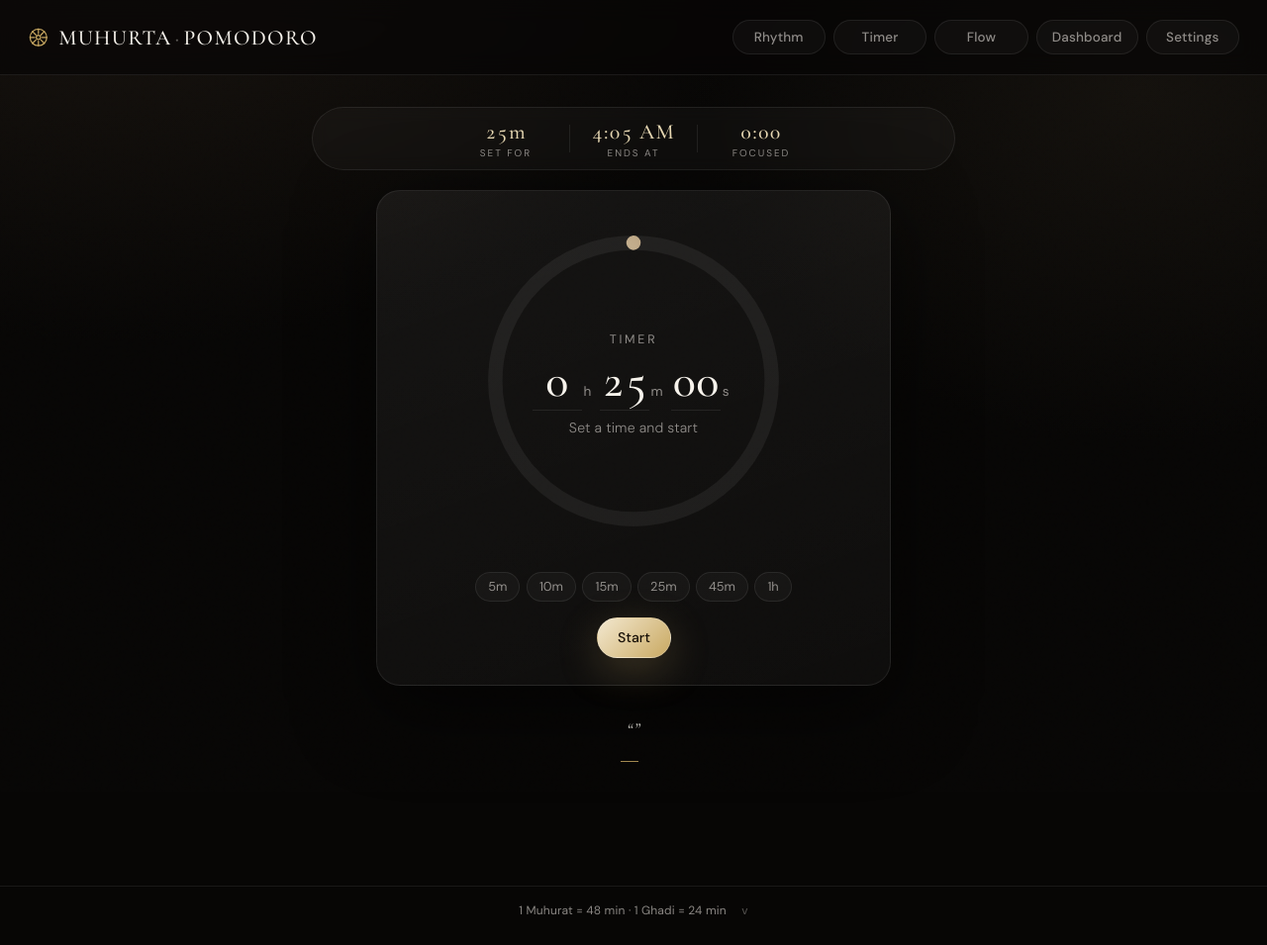
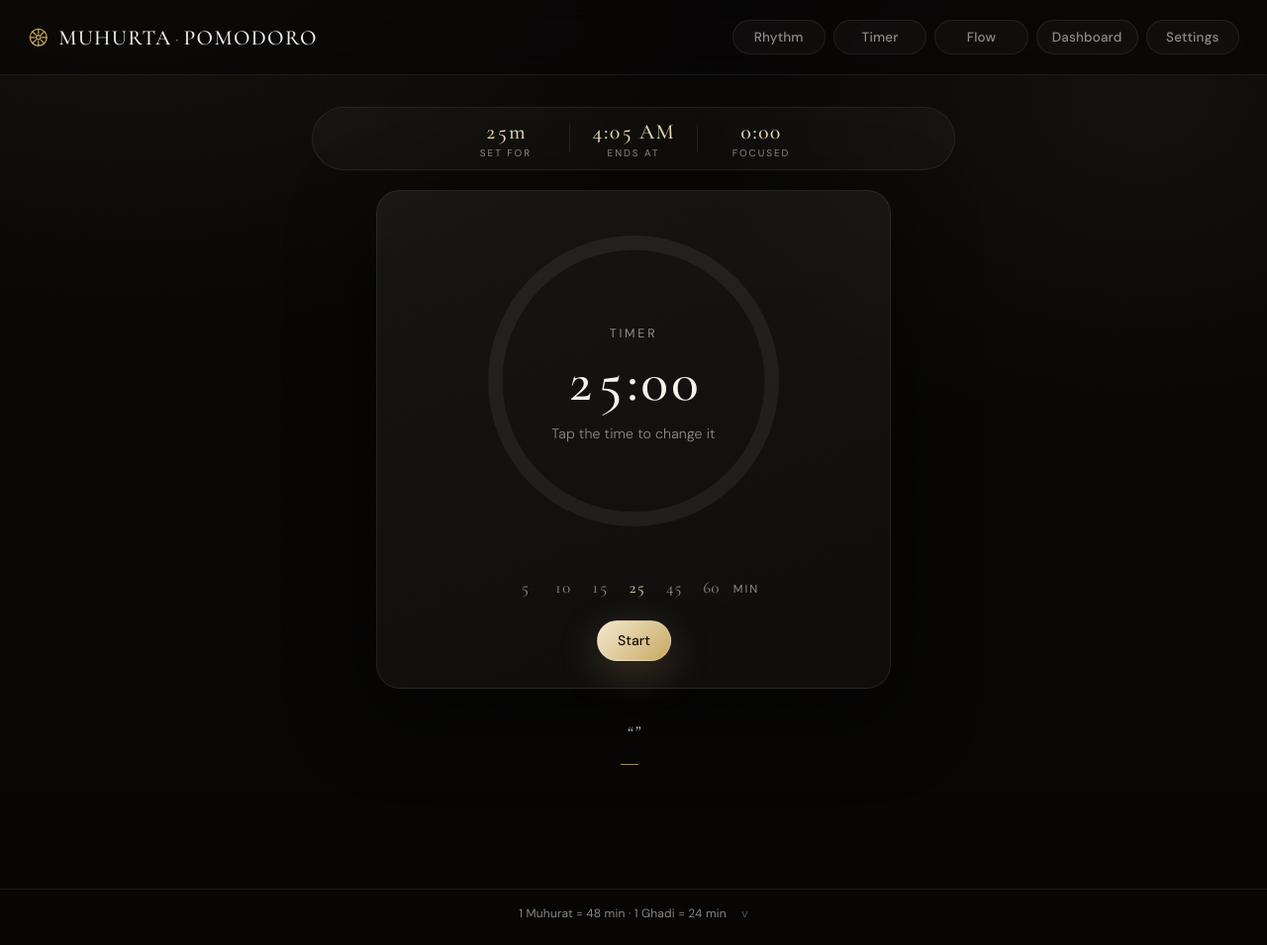
Before and after one commit to Harsh-0024/Pomodoro-timer, a Python web app: template templates/timer.html in a window 1280 px wide. Shown: the whole page at 99% size. Before the commit the page ends 925 px from the top, so only its background shows below. Run offline with Jinja, Linux system fonts and the light colour scheme; the template is opened without the code that fills it, so the values that code supplies are empty.

Commit message:
Timer: calmer, like Rhythm and Flow
The idle Timer looked like a form: separate hour, minute and second boxes
with underlines and unit letters, and a row of six bordered buttons. It
felt sharp next to the rest of the app.

Now it matches Rhythm: one soft "25:00" in the ring, in the same type.
Click it and type to change it (a plain number is minutes; 5:30 and
1:30:00 work too; Enter starts). The quick lengths are quiet numbers
under the ring (5 10 15 25 45 60 min), the current one a little brighter.
The stray dot at the top of the empty ring is gone. Only the Timer page
changes.

Co-Authored-By: Claude Opus 5.5 <noreply@anthropic.com>

```diff
--- a/static/css/app.css
+++ b/static/css/app.css
@@ -4200,84 +4200,81 @@ body[data-theme="light"] .signin-message[data-tone="error"] {
 
 /* ---------- Timer (the simple countdown: templates/timer.html) ---------- */
 
-.countdown-set {
-  display: flex;
+/* The length: one quiet number, the same as Rhythm's, that you can click
+   to retype. No boxes or lines; only the caret shows it is editable. */
+.countdown-entry {
+  display: block;
+  width: 100%;
+  padding: 0;
+  border: 0;
+  border-radius: 0;
+  background: transparent;
+  color: var(--ink);
+  text-align: center;
+  font-variant-numeric: tabular-nums;
+  caret-color: var(--gold);
+  pointer-events: auto;
+  cursor: text;
+  transition: color 0.2s ease;
+}
+
+.countdown-entry:hover {
+  color: var(--gold2);
+}
+
+.countdown-entry:focus {
+  outline: none;
+}
+
+.countdown-entry::selection {
+  background: rgba(201, 169, 98, 0.22);
+}
+
+.countdown-entry.hidden,
+.countdown-quick.hidden {
+  display: none;
+}
+
+/* Quick lengths: plain numbers, like a soft scale under the ring. */
+.countdown-quick {
+  display: flex;
+  flex-wrap: wrap;
   align-items: baseline;
   justify-content: center;
   gap: 0.15rem;
-  pointer-events: auto;
-}
-
-.countdown-set.hidden,
-.countdown-quick.hidden {
-  display: none;
-}
-
-.countdown-field {
-  display: inline-flex;
-  align-items: baseline;
-  cursor: text;
-}
-
-.countdown-input {
-  width: 2.2ch;
-  padding: 0;
+  margin: 0 auto 1.1rem;
+}
+
+.countdown-pick {
+  min-width: 2.2rem;
+  padding: 0.3rem 0.45rem;
   border: 0;
-  border-bottom: 1px solid var(--line);
+  border-radius: 999px;
   background: transparent;
-  color: var(--ink);
+  color: var(--muted);
   font-family: var(--font-serif);
-  font-size: clamp(2.3rem, 6vw, 3rem);
-  font-weight: 500;
+  font-size: 1.05rem;
   font-variant-numeric: tabular-nums;
-  text-align: center;
-  caret-color: var(--gold);
-  transition: border-color 0.15s ease;
-}
-
-.countdown-input:hover {
-  border-bottom-color: var(--muted);
-}
-
-.countdown-input:focus {
-  outline: none;
-  border-bottom-color: var(--gold);
-}
-
-.countdown-unit {
-  margin: 0 0.35rem 0 0.1rem;
-  font-size: 0.85rem;
-  color: var(--muted);
-}
-
-.countdown-quick {
-  display: flex;
-  flex-wrap: wrap;
-  justify-content: center;
-  gap: 0.4rem;
-  margin: 0 auto 1rem;
-}
-
-.countdown-chip {
-  padding: 0.32rem 0.75rem;
-  border: 1px solid var(--line);
-  border-radius: 999px;
-  background: var(--surface);
-  color: var(--muted);
-  font: inherit;
-  font-size: 0.8rem;
   cursor: pointer;
-  transition: color 0.15s ease, border-color 0.15s ease;
-}
-
-.countdown-chip:hover {
-  color: var(--ink);
-  border-color: var(--gold);
-}
-
-.countdown-chip:focus-visible {
-  outline: 2px solid var(--gold);
-  outline-offset: 2px;
+  transition: color 0.2s ease;
+}
+
+.countdown-pick:hover,
+.countdown-pick.is-active {
+  color: var(--gold2);
+}
+
+.countdown-pick:focus-visible {
+  outline: 1px solid var(--gold);
+  outline-offset: 1px;
+}
+
+.countdown-pick-unit {
+  margin-left: 0.15rem;
+  color: var(--muted);
+  font-size: 0.72rem;
+  letter-spacing: 0.18em;
+  text-transform: uppercase;
 }
 
 body.timer-ringing .countdown-ring-wrap .ring-progress {
@@ -4334,12 +4331,8 @@ body.timer-ringing .countdown-ring-wrap .ring-progress {
   font-size: clamp(2.1rem, calc(var(--ring) * 0.18), 3.6rem);
 }
 
-.timer-ring-wrap .countdown-input {
-  font-size: clamp(1.85rem, calc(var(--ring) * 0.15), 3rem);
-}
-
 .page-timer {
-  --ring-room: 380px; /* the quick-length chips under the ring */
+  --ring-room: 370px; /* the quick lengths under the ring */
 }
 
 /* Below the width the name and all the tabs need on one line (about
--- a/static/js/timer.js
+++ b/static/js/timer.js
@@ -56,22 +56,38 @@
 
   /* ---------- the length fields ---------- */
 
-  function fieldValue(id, max) {
-    const n = parseInt(($(id)?.value || "").replace(/\D/g, ""), 10);
-    return Number.isFinite(n) ? Math.min(max, Math.max(0, n)) : 0;
+  // The length lives in one field showing "25:00". Typing a plain number
+  // means minutes; "m:ss" and "h:mm:ss" work too.
+  let entrySec = 25 * 60;
+
+  function parseEntry(text) {
+    const s = String(text || "").trim();
+    let sec = null;
+    if (/^\d{1,4}$/.test(s)) sec = Number(s) * 60;
+    else if (/^\d{1,3}:\d{1,2}$/.test(s)) {
+      const [m, ss] = s.split(":").map(Number);
+      sec = ss < 60 ? m * 60 + ss : null;
+    } else if (/^\d{1,2}:\d{1,2}:\d{1,2}$/.test(s)) {
+      const [h, m, ss] = s.split(":").map(Number);
+      sec = m < 60 && ss < 60 ? h * 3600 + m * 60 + ss : null;
+    }
+    return sec && sec >= 1 && sec <= MAX_SEC ? sec : null;
   }
 
   function enteredSec() {
-    const sec = fieldValue("timerHours", 23) * 3600 + fieldValue("timerMinutes", 59) * 60 + fieldValue("timerSeconds", 59);
-    return Math.min(MAX_SEC, sec);
+    return parseEntry($("timerEntry").value) ?? (document.activeElement === $("timerEntry") ? 0 : entrySec);
   }
 
   function fillFields(sec) {
-    sec = Math.max(0, Math.min(MAX_SEC, Math.round(sec)));
-    $("timerHours").value = String(Math.floor(sec / 3600));
-    $("timerMinutes").value = String(Math.floor((sec % 3600) / 60)).padStart(2, "0");
-    $("timerSeconds").value = String(sec % 60).padStart(2, "0");
+    entrySec = Math.max(1, Math.min(MAX_SEC, Math.round(sec)));
+    $("timerEntry").value = formatClock(entrySec);
     renderIdle();
+  }
+
+  function markPick() {
+    document.querySelectorAll("#timerQuick [data-min]").forEach((btn) => {
+      btn.classList.toggle("is-active", Number(btn.dataset.min) * 60 === enteredSec());
+    });
   }
 
   function readLast() {
@@ -134,7 +150,10 @@
 
   function setRing(frac) {
     const el = $("timerRingProgress");
-    if (el) el.style.strokeDashoffset = String(RING_LEN * (1 - Math.min(1, Math.max(0, frac))));
+    if (!el) return;
+    el.style.strokeDashoffset = String(RING_LEN * (1 - Math.min(1, Math.max(0, frac))));
+    // At zero length the rounded end still draws a dot; hide it until it moves.
+    el.style.opacity = frac > 0.001 ? "" : "0";
   }
 
   function show(id, visible) {
@@ -148,6 +167,7 @@
     $("btnTimerStart").disabled = sec < 1;
     $("timerSetDisplay").textContent = sec ? formatSet(sec) : "—";
     $("timerEndsDisplay").textContent = sec ? formatTimeOfDay(Date.now() + sec * 1000) : "—";
+    markPick();
   }
 
   function render() {
@@ -162,7 +182,7 @@
     document.body.classList.toggle("timer-running", mode === "running");
     document.body.classList.toggle("timer-ringing", mode === "ringing");
     document.body.classList.toggle("timer-overtime", mode === "overtime");
-    show("timerSet", idle);
+    show("timerEntry", idle);
     show("timerQuick", idle);
     show("timerTimeDisplay", !idle);
 
@@ -178,7 +198,8 @@
 
     if (idle) {
       setRing(0);
-      $("timerHint").textContent = "Set a time and start";
+      $("timerHint").textContent =
+        document.activeElement === $("timerEntry") ? "Minutes, or h:mm:ss" : "Tap the time to change it";
       $("timerEndsKey").textContent = "ends at";
       $("timerFocusedDisplay").textContent = "0:00";
       // Idle: the title is session-monitor.js's (a Rhythm session may be running).
@@ -280,26 +301,28 @@
       if (btn) fillFields(Number(btn.dataset.min) * 60);
     });
 
-    ["timerHours", "timerMinutes", "timerSeconds"].forEach((id) => {
-      const input = $(id);
-      input.addEventListener("focus", () => input.select());
-      input.addEventListener("input", () => {
-        input.value = input.value.replace(/\D/g, "").slice(0, 2);
+    const entry = $("timerEntry");
+    entry.addEventListener("focus", () => {
+      entry.select();
+      render();
+    });
+    entry.addEventListener("input", () => {
+      entry.value = entry.value.replace(/[^\d:]/g, "").slice(0, 8);
       renderIdle();
     });
-      input.addEventListener("blur", () => {
-        const max = id === "timerHours" ? 23 : 59;
-        const n = fieldValue(id, max);
-        input.value = id === "timerHours" ? String(n) : String(n).padStart(2, "0");
-        renderIdle();
+    entry.addEventListener("blur", () => {
+      fillFields(parseEntry(entry.value) ?? entrySec);
+      render();
     });
-      input.addEventListener("keydown", (e) => {
+    entry.addEventListener("keydown", (e) => {
       if (e.key === "Enter") {
         e.preventDefault();
-          input.blur();
+        entry.blur();
         start();
+      } else if (e.key === "Escape") {
+        entry.value = formatClock(entrySec);
+        entry.blur();
       }
-      });
     });
 
     window.addEventListener("muhurta-timer-done", (e) => {
--- a/templates/timer.html
+++ b/templates/timer.html
@@ -37,31 +37,19 @@
         </svg>
         <div class="timer-core">
           <p class="phase-label" id="timerPhaseLabel">Timer</p>
-          <div class="countdown-set" id="timerSet" role="group" aria-label="Timer length">
-            <label class="countdown-field">
-              <input type="text" class="countdown-input" id="timerHours" inputmode="numeric" maxlength="2" value="0" aria-label="Hours" autocomplete="off" />
-              <span class="countdown-unit">h</span>
-            </label>
-            <label class="countdown-field">
-              <input type="text" class="countdown-input" id="timerMinutes" inputmode="numeric" maxlength="2" value="25" aria-label="Minutes" autocomplete="off" />
-              <span class="countdown-unit">m</span>
-            </label>
-            <label class="countdown-field">
-              <input type="text" class="countdown-input" id="timerSeconds" inputmode="numeric" maxlength="2" value="00" aria-label="Seconds" autocomplete="off" />
-              <span class="countdown-unit">s</span>
-            </label>
-          </div>
+          <input type="text" class="time-display countdown-entry" id="timerEntry" value="25:00" aria-label="Timer length: minutes, or h:mm:ss" autocomplete="off" spellcheck="false" enterkeyhint="go" />
           <p class="time-display hidden" id="timerTimeDisplay">25:00</p>
-          <p class="cycle-hint" id="timerHint">Set a time and start</p>
+          <p class="cycle-hint" id="timerHint">Tap the time to change it</p>
         </div>
       </div>
-      <div class="countdown-quick" id="timerQuick" role="group" aria-label="Quick lengths">
-        <button type="button" class="countdown-chip" data-min="5">5m</button>
-        <button type="button" class="countdown-chip" data-min="10">10m</button>
-        <button type="button" class="countdown-chip" data-min="15">15m</button>
-        <button type="button" class="countdown-chip" data-min="25">25m</button>
-        <button type="button" class="countdown-chip" data-min="45">45m</button>
-        <button type="button" class="countdown-chip" data-min="60">1h</button>
+      <div class="countdown-quick" id="timerQuick" role="group" aria-label="Quick lengths in minutes">
+        <button type="button" class="countdown-pick" data-min="5">5</button>
+        <button type="button" class="countdown-pick" data-min="10">10</button>
+        <button type="button" class="countdown-pick" data-min="15">15</button>
+        <button type="button" class="countdown-pick" data-min="25">25</button>
+        <button type="button" class="countdown-pick" data-min="45">45</button>
+        <button type="button" class="countdown-pick" data-min="60">60</button>
+        <span class="countdown-pick-unit" aria-hidden="true">min</span>
       </div>
       <div class="controls" id="timerControls">
         <button type="button" class="btn btn-primary" id="btnTimerStart">Start</button>
```
Lines whose indentation alone changed are shown as unchanged.
